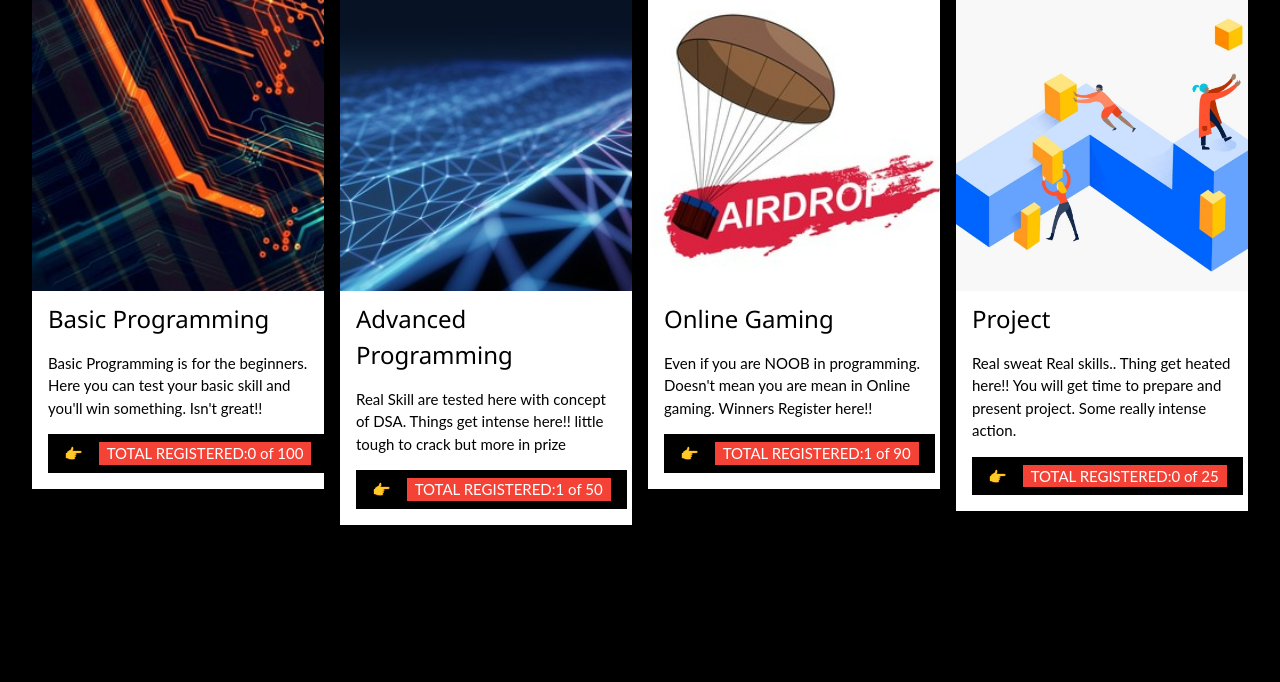
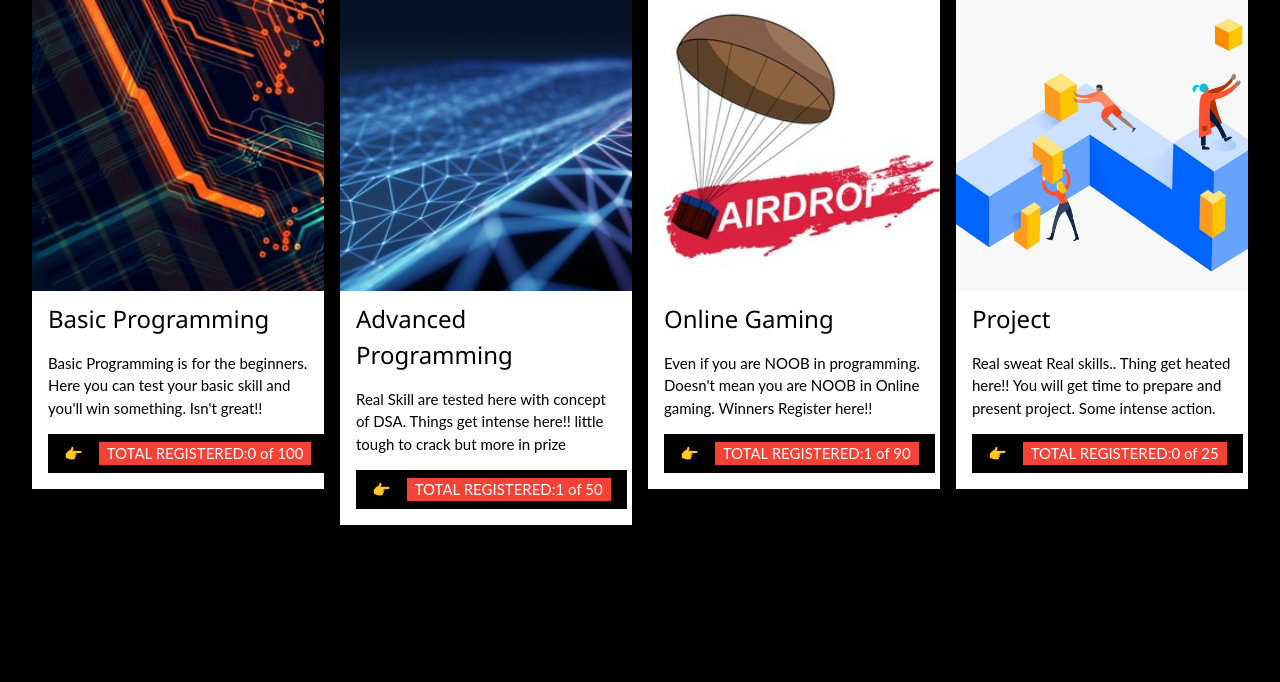
Before and after one commit to rks31shukla/techotsav, a Django app: page / in a window 1280 px wide. Shown: the part 2554-3236 px from the top of the page. Run offline with Django 4.2, Linux system fonts and the light colour scheme; data comes from the database, SQL or seed files in the repository.

Commit message:
small spelling correction

```diff
--- a/home/templates/home/index.html
+++ b/home/templates/home/index.html
@@ -131,7 +131,7 @@ body {font-family: "Lato", sans-serif}
       <div class="w3-col l3 m6 w3-margin-bottom">
           <img src="{% static 'images/bgmi 2.jpg' %}" alt="Project" style="width:100%">
           <div class="w3-container w3-white">            <h3>Online Gaming</h3>
-            <p>Even if you are NOOB in programming. Doesn't mean you are mean in Online gaming. Winners Register here!!</p>
+            <p>Even if you are NOOB in programming. Doesn't mean you are NOOB in Online gaming. Winners Register here!!</p>
             <a  href="{% url 'registergaming' %}"><button id="regBtn3" class="w3-button w3-black w3-margin-bottom" >&#128073;<span id = "gcount" class="w3-tag w3-red w3-margin-left">TOTAL REGISTERED:{{gcount}} of 90</span></button></a>
           </div>
       </div>
@@ -139,7 +139,7 @@ body {font-family: "Lato", sans-serif}
                 <img src="{% static 'images/project.jpeg' %}" alt="Project" style="width:100%">
           <div class="w3-container w3-white">
         <h3>Project</h3>
-            <p>Real sweat Real skills.. Thing get heated here!! You will get time to prepare and present project. Some really intense action.</p>
+            <p>Real sweat Real skills.. Thing get heated here!! You will get time to prepare and present project. Some intense action.</p>
             <a  href="{% url 'registerproject' %}"><button id="regBtn4" class="w3-button w3-black w3-margin-bottom" >&#128073;<span id = "pcount" class="w3-tag w3-red w3-margin-left">TOTAL REGISTERED:{{pcount}} of 25</span></button></a>
           </div>
         </div>
```
